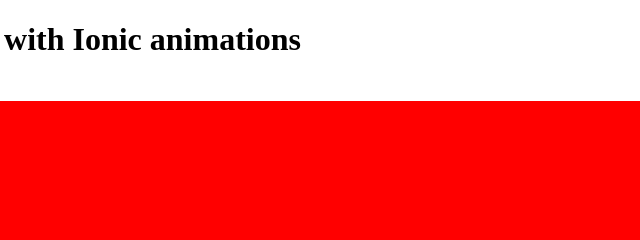
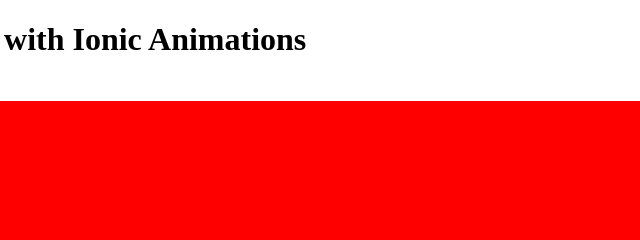
Before and after one commit to pixelbucket-dev/restart-animation-ionic, a website: page index.html in a window 1280 px wide. Shown: the top 240 px of the page, 332-972 px from the left. Drawn offline with nearby package versions, Linux system fonts and the light colour scheme.

Commit message:
Capitalise

```diff
--- a/index.html
+++ b/index.html
@@ -14,7 +14,7 @@
     </style>
   </head>
   <body>
-    <h1>Restart CSS Animation with Ionic animations</h1>
+    <h1>Restart CSS Animation with Ionic Animations</h1>
     <button onclick="renew()">Renew</button>
     <div class="card"></div>
     <script type="module">
```
